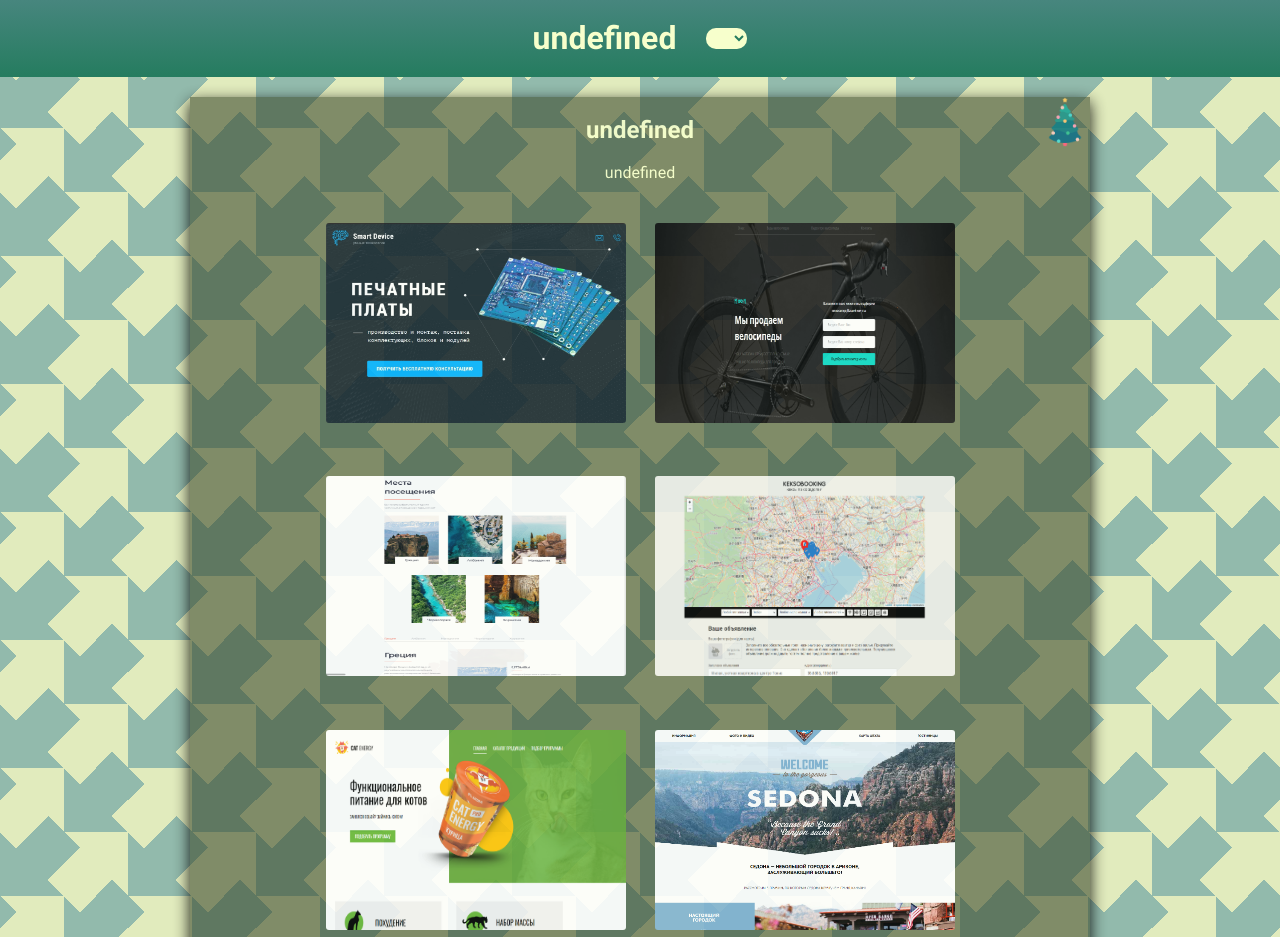
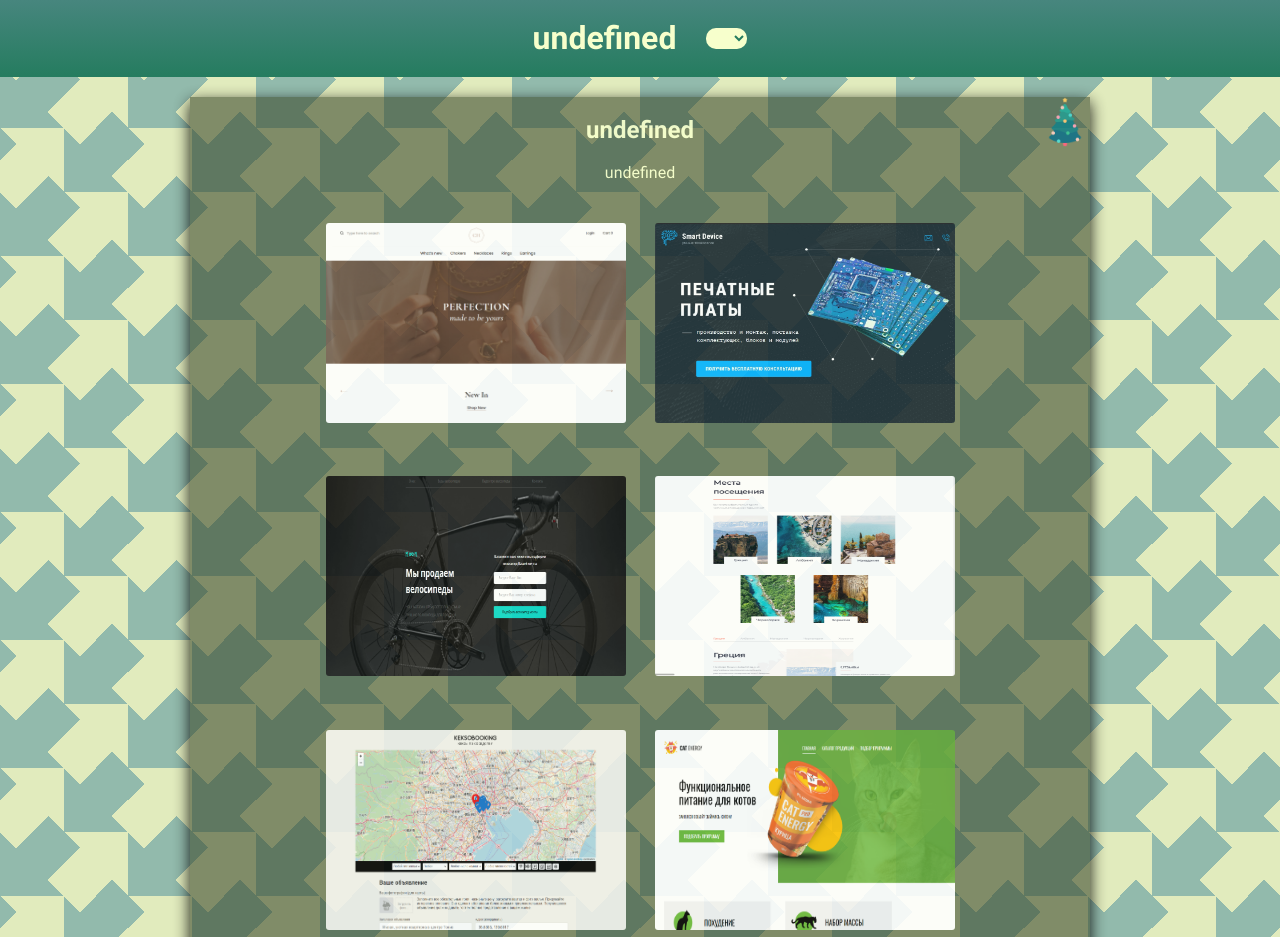
Before and after one commit to TTscript/portfolio, a plain HTML site: page index.html in a window 1280 px wide. Shown: the top 937 px of the page. Drawn offline with Linux system fonts and the light colour scheme.

Commit message:
feat: add jewellery project

```diff
--- a/index.html
+++ b/index.html
@@ -36,6 +36,7 @@
                         </p>
                     </div>
                     <div class="main__my-works-wrapper">
+                        <a class="main__my-works" href="https://ttscript.github.io/Tokumov_jewellery/build/" target="_blank"><img src="./img/projects/jewellery.png" height="200" width="300" alt="Smart Device"></a>
                         <a class="main__my-works" href="https://ttscript.github.io/Tokumov_smart-device/build/" target="_blank"><img src="./img/projects/smart-device.png" height="200" width="300" alt="Smart Device"></a>
                         <a class="main__my-works" href="https://ttscript.github.io/Tokumov_bycicles/build/" target="_blank"><img src="./img/projects/bycicles.png" height="200" width="300" alt="Moon. Bycicles store"></a>
                         <a class="main__my-works" href="https://ttscript.github.io/Tokumov_way/src/" target="_blank"><img src="./img/projects/travelling-to-europe.png" height="200" width="300" alt="Travelling to Europe"></a>
```
Also changed, not shown: img/projects/jewellery.png (added).
